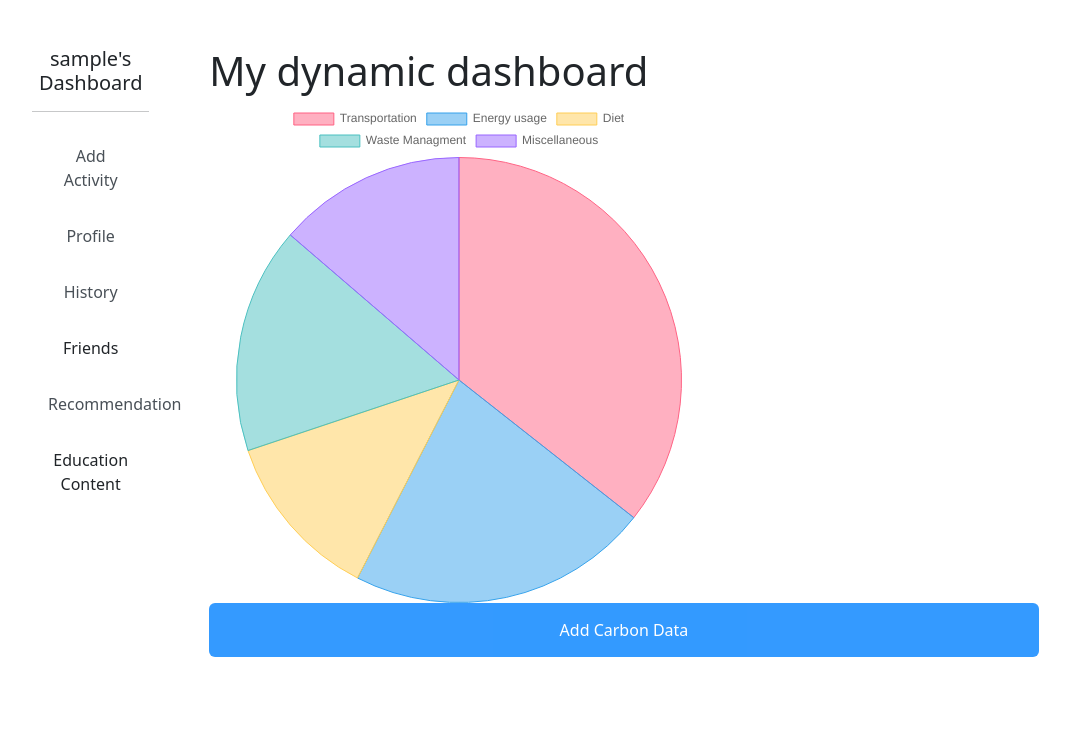
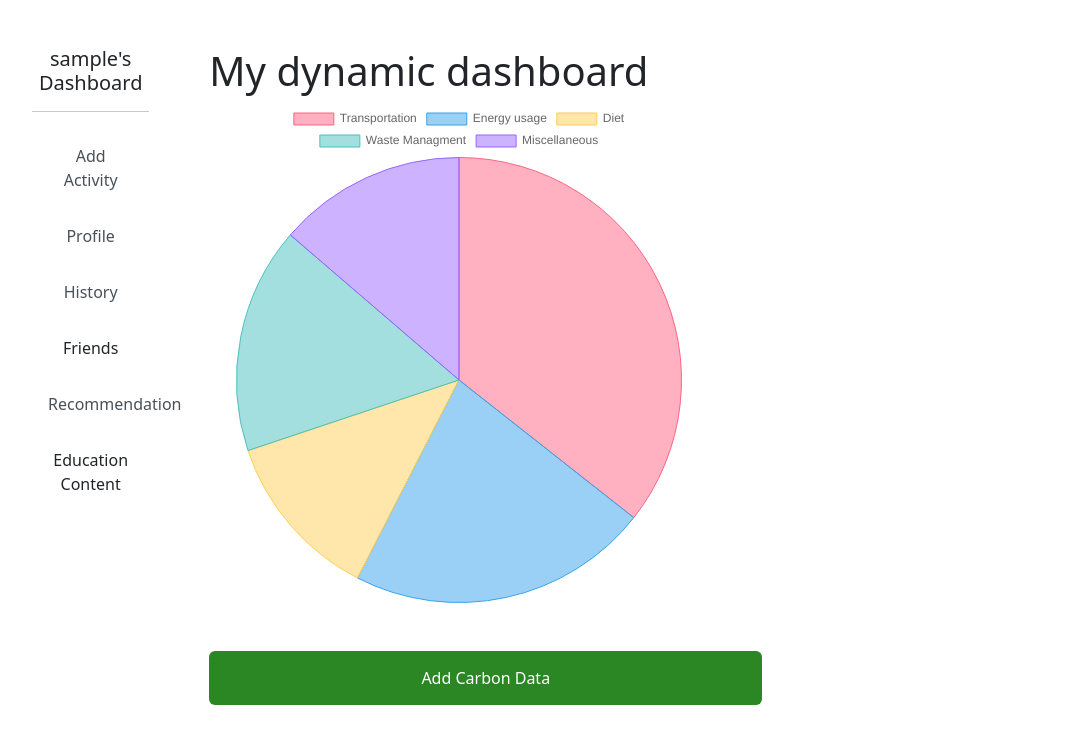
Before and after one commit to LDA526/BIT216-EcoCarbon, a PHP site: page /BIT216-EcoCarbon/dashboard.php in a window 1280 px wide. Shown: the part 75-828 px from the top of the page, without its empty margins (16-1086 px from the left). Before the commit the page ends 732 px from the top, so only its background shows below. Run offline with PHP 8.4, Linux system fonts and the light colour scheme; the visitor is signed in with stand-in values (Sample User, id 1); data comes from the database, SQL or seed files in the repository.

Commit message:
css stuff

```diff
--- a/dashboard.php
+++ b/dashboard.php
@@ -97,7 +97,9 @@ $conn->close();
                 <canvas id="dashPieChart"></canvas>
                 </div>
 
-                <button id="addCDataBtn" class="btn btn-primary">Add Carbon Data</button>
+                <div class="col-md-8 pt-5">
+                    <button id="addCDataBtn" class="btn btn-primary" style="background-color: #15790D;">Add Carbon Data</button>
+                </div>
 
                 <script>
                 // Get the canvas element
```
